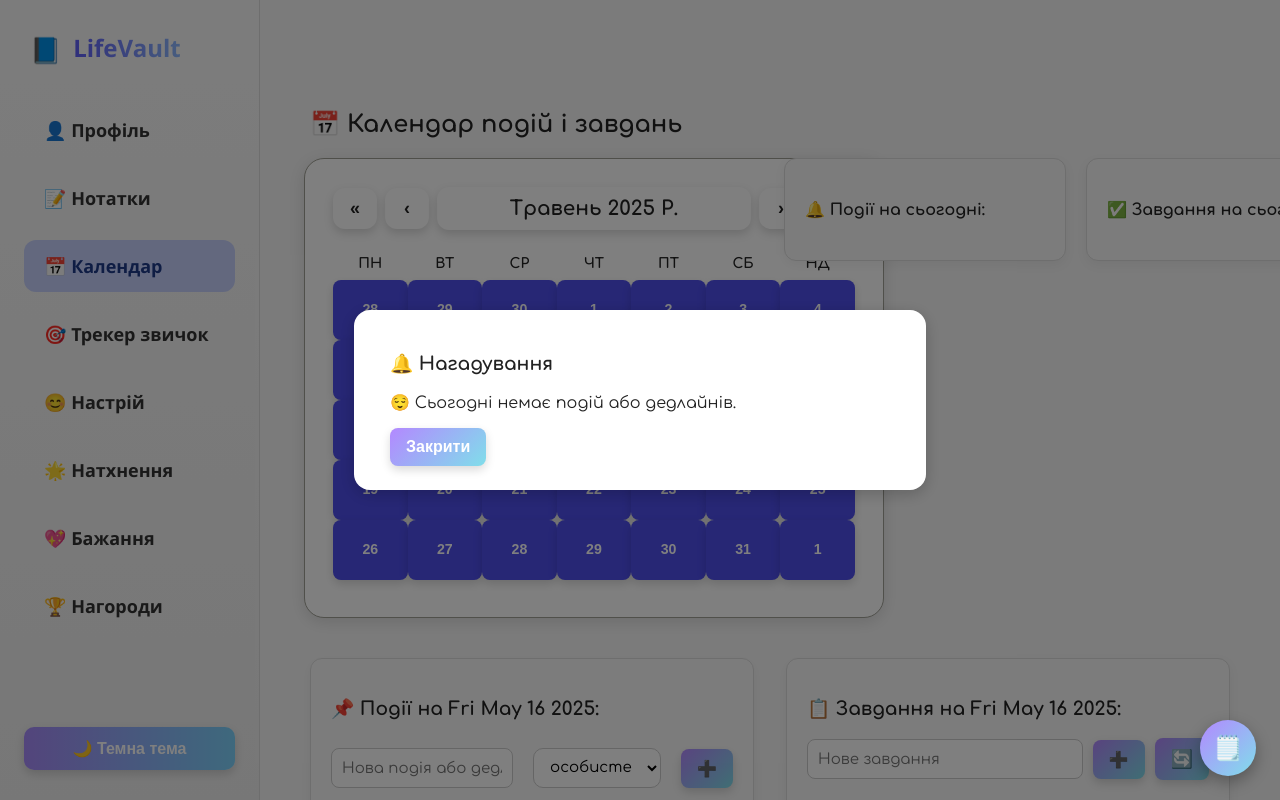
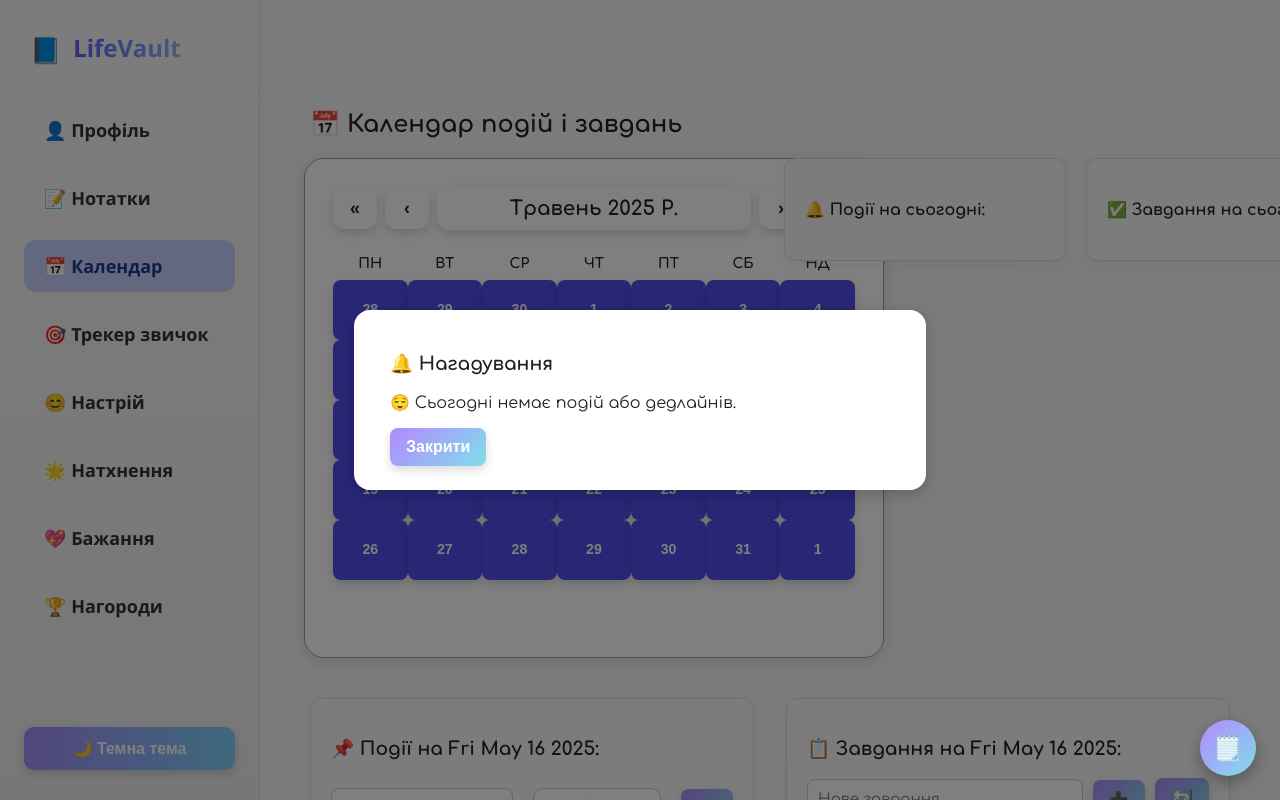
Before and after one commit to Vidziano/LifeVault, a React (Create React App) app: page /calendar in a window 1280 px wide. Built offline with nearby package versions, Linux system fonts and the light colour scheme.

Commit message:
changed calendar height

```diff
--- a/src/Calendarview.css
+++ b/src/Calendarview.css
@@ -75,7 +75,7 @@ body.dark .calendar-wrapper {
   min-width: 580px;
   margin: 0 auto;
   padding: 28px;
-  height: 460px; /* або auto */
+  height: 500px;
   border-radius: 20px;
   background-color: var(--bg-light);
   box-shadow: 0 4px 16px rgba(0, 0, 0, 0.12);
```
